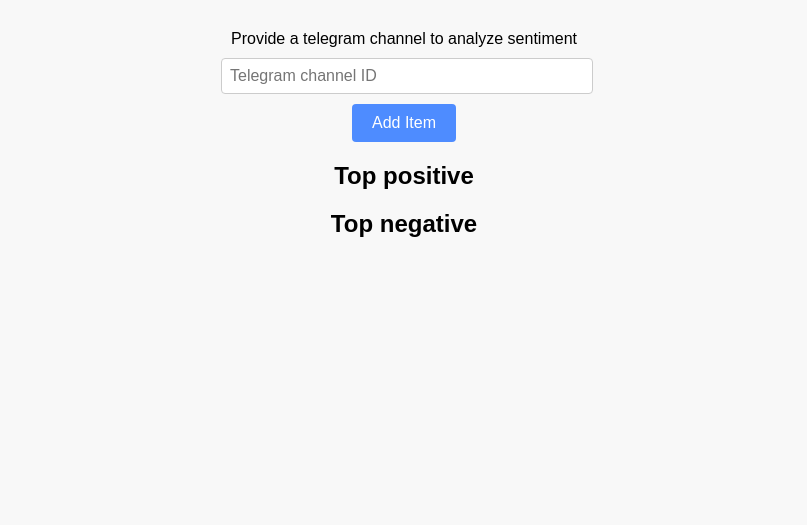
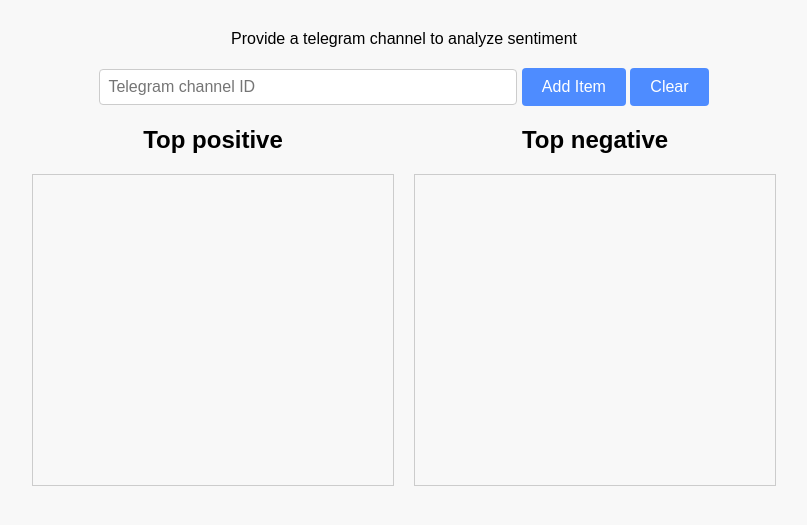
Before and after one commit to cancamilo/telegram-nlp, a Python web app: template app/templates/inference_frame.html in a window 1280 px wide. Shown: the part 70-595 px from the top of the page, without its empty margins (236-1043 px from the left). Run offline with Jinja, Linux system fonts and the light colour scheme; the template is opened without the code that fills it, so the values that code supplies are empty.

Commit message:
styles improvements

```diff
--- a/app/main.py
+++ b/app/main.py
@@ -216,7 +216,7 @@
 
         print("fetching data for ", input_channel)
         try:
-            async for msg in client.iter_messages(input_channel, 10):
+            async for msg in client.iter_messages(input_channel, n_messages):
                 messages.append(msg.message)
 
             filtered_messages = [m for m in messages if m != None and len(m) > 2]
--- a/app/static/css/styles.css
+++ b/app/static/css/styles.css
@@ -58,6 +58,7 @@
 
 body input {
     width: calc(100% - 12px);
+    max-width: 400px;
     padding: 8px;
     border: 1px solid #ccc;
     border-radius: 4px;
@@ -88,7 +89,7 @@
 
 .content {
     padding: 20px;
-    max-width: 600px;
+    max-width: 900px;
     text-align: center;
     border-radius: 10px;
 }
@@ -96,3 +97,23 @@
 .text-frame {
     padding: 10px;
 }
+
+.lists-container {
+    display: flex;
+}
+
+.list {
+    flex: 1;
+    width: 350px;
+    height: 300px; /* Set the height as needed */
+    overflow-y: auto; /* Enable vertical scrolling */
+    margin: 0 10px;
+    padding: 5px;
+    border: 1px solid #ccc;
+}
+
+.list li {
+    padding: 0;
+    margin-bottom: 10px;
+    text-align: left;
+}
--- a/app/templates/inference_frame.html
+++ b/app/templates/inference_frame.html
@@ -27,15 +27,20 @@
       <div class="input-container">
         <input type="text" id="channelInput" placeholder="Telegram channel ID">
         <button onclick="getMessages()" id="addItemButton">Add Item</button>
+        <button onclick="clearLists()" id="addItemButton">Clear</button>
       </div>
       <div class="lists-container">
-        <div class="list" id="positiveList">
+        <div>
           <h2>Top positive</h2>
-          <ul></ul>
+          <div class="list" id="positiveList">
+            <ul></ul>
+          </div>
         </div>
-        <div class="list" id="list2">
+        <div>
           <h2>Top negative</h2>
-          <ul></ul>
+          <div class="list" id="negativeList">
+            <ul></ul>
+          </div>
         </div>
       </div>
     </div>
@@ -60,30 +65,41 @@
     });
 
     function getMessages() {
-      console.log("getting messages")
-      var channelId = document.getElementById('channelInput').value;
-      fetch(`get_messages?channel_id=${channelId}&n=${10}`)
-        .then(response => response.json())
-        .then(data => {
-          if (data.success) {
-            console.log(data.messages)
-            renderList(data.messages)
-          } else {
-            console.log("could not fetch messages???")
-          }
-        }).catch(e=> console.log(e))
+      // console.log("getting messages")
+      // var channelId = document.getElementById('channelInput').value;
+      // fetch(`get_messages?channel_id=${channelId}&n=${500}`)
+      //   .then(response => response.json())
+      //   .then(data => {
+      //     if (data.success) {
+      //       renderList(data.positive_messages, 'positiveList')
+      //       renderList(data.negative_messages, 'negativeList')
+      //     } else {
+      //       console.log("could not fetch messages???")
+      //     }
+      //   }).catch(e=> console.log(e))
+
+      m = ["qwev23rtb35tb53b53b53b35tvr", "1233eddweknciwbehbchjwebcj", 3, 4, 5, 6, 7, 8, 9, 10]
+
+      renderList(m, 'positiveList')
+      renderList(m, 'negativeList')
 
     }
 
-    function renderList(messages) {
-      const listElement = document.getElementById('positiveList');
+    function renderList(messages, listId) {
+      const listElement = document.getElementById(listId);
       messages.forEach(element => {
         const listItem = document.createElement('li');
         listItem.textContent = element; // Assuming each item has a "name" property
         listElement.appendChild(listItem);
       });
+    }
 
+    function clearLists() {
+      const positiveList = document.getElementById('positiveList');
+      positiveList.innerHTML = ""
 
+      const negativeList = document.getElementById('negativeList');
+      negativeList.innerHTML = ""
     }
   </script>
 </body>
```
